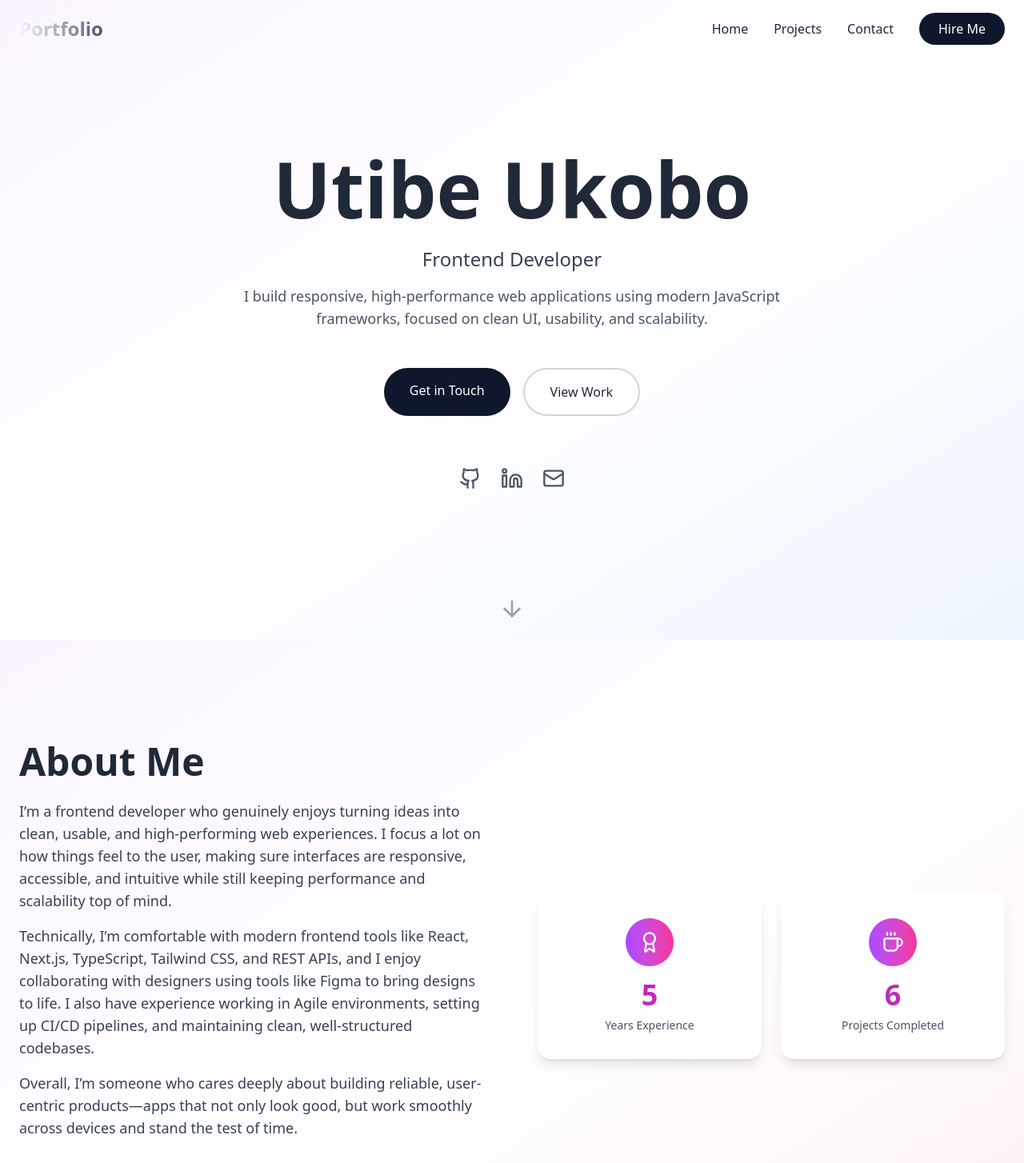
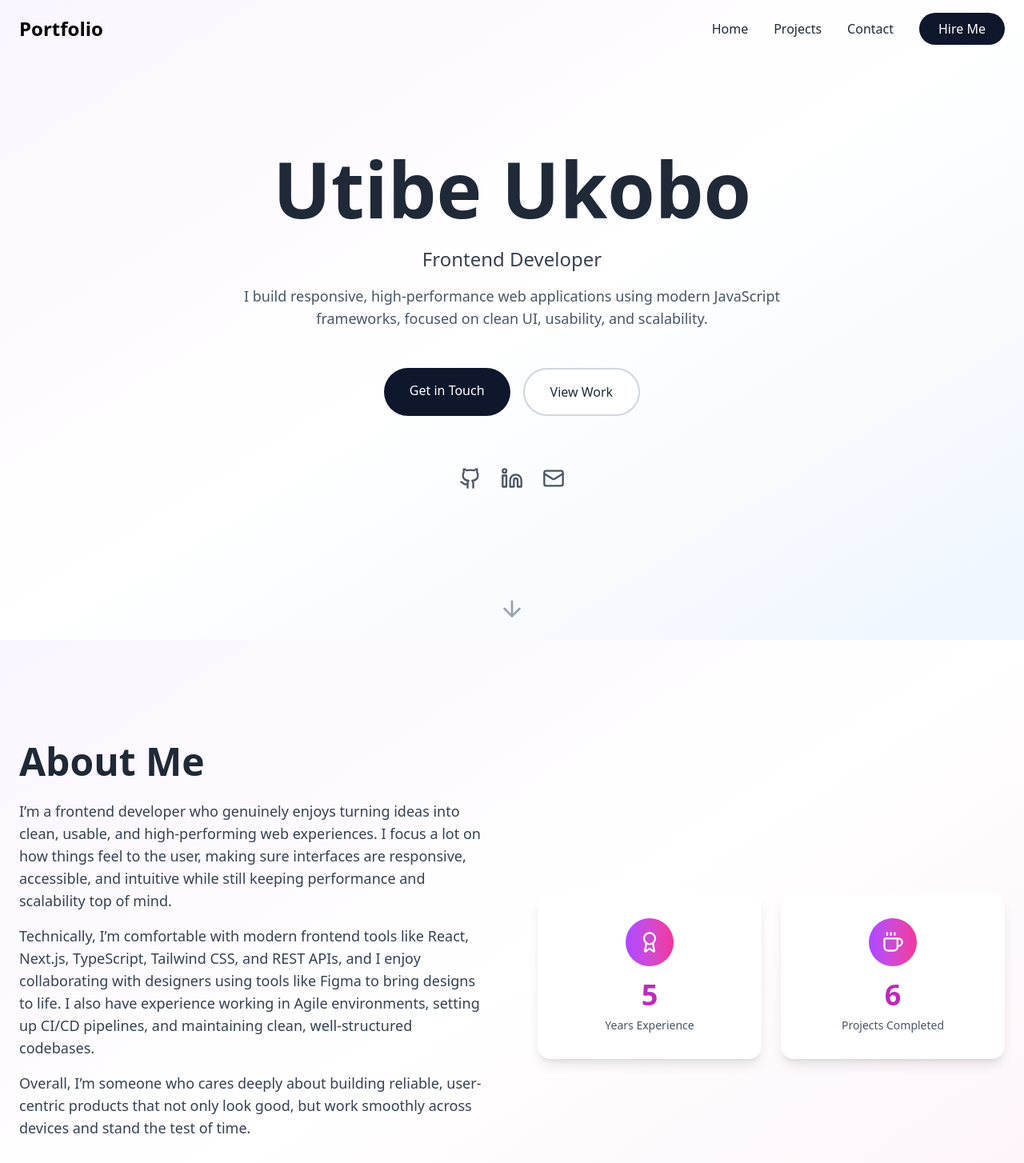
Before and after one commit to Ticrae/Portfolio_2026, a Next.js app: page / in a window 1280 px wide. Shown: the top 1454 px of the page at 80% size. Built offline with nearby package versions, Linux system fonts and the light colour scheme.

Commit message:
nav change

```diff
--- a/components/About.tsx
+++ b/components/About.tsx
@@ -42,8 +42,8 @@ export default function About() {
 
               <p>
                 Overall, I’m someone who cares deeply about building reliable,
-                user-centric products—apps that not only look good, but work
-                smoothly across devices and stand the test of time.
+                user-centric products that not only look good, but work smoothly
+                across devices and stand the test of time.
               </p>
             </div>
 
--- a/components/Navigation.tsx
+++ b/components/Navigation.tsx
@@ -35,9 +35,7 @@ export function Navigation() {
         <div className="flex items-center justify-between">
           <motion.a
             href="#"
-            className={
-              "text-2xl font-bold bg-clip-text text-transparent bg-linear-to-r from-black-600 to-gray-600"
-            }
+            className={"text-2xl font-bold text-black bg-clip-text"}
             whileHover={{ scale: 1.05 }}
           >
             Portfolio
```
